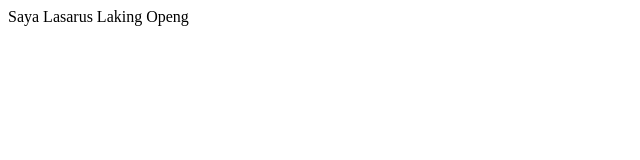
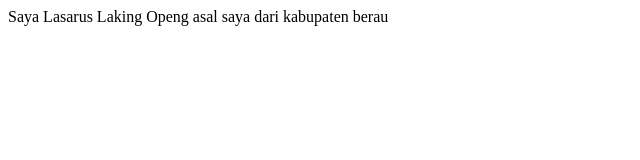
Before and after one commit to Openg461/Belajarr-git, a plain HTML site: page BELAJAR GITHUB/INDEX.HTML in a window 1280 px wide. Shown: the whole page, without its empty margins (0-640 px from the left). Drawn offline with Linux system fonts and the light colour scheme.

Commit message:
Update INDEX.HTML

```diff
--- a/BELAJAR GITHUB/INDEX.HTML
+++ b/BELAJAR GITHUB/INDEX.HTML
@@ -7,5 +7,6 @@
 </head>
 <body>
     Saya Lasarus Laking Openg
+asal saya dari kabupaten berau
 </body>
 </html>
```
